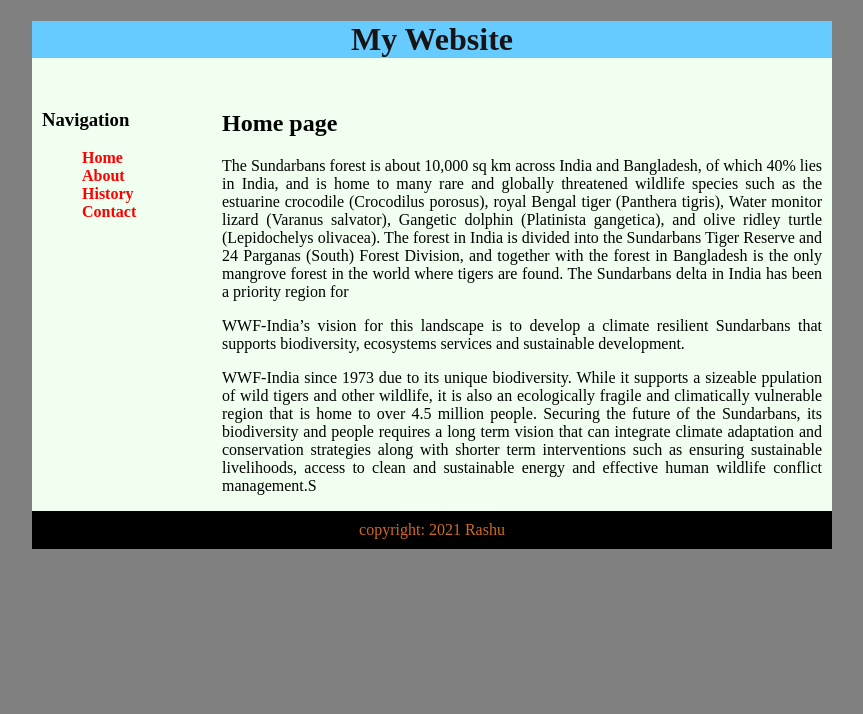
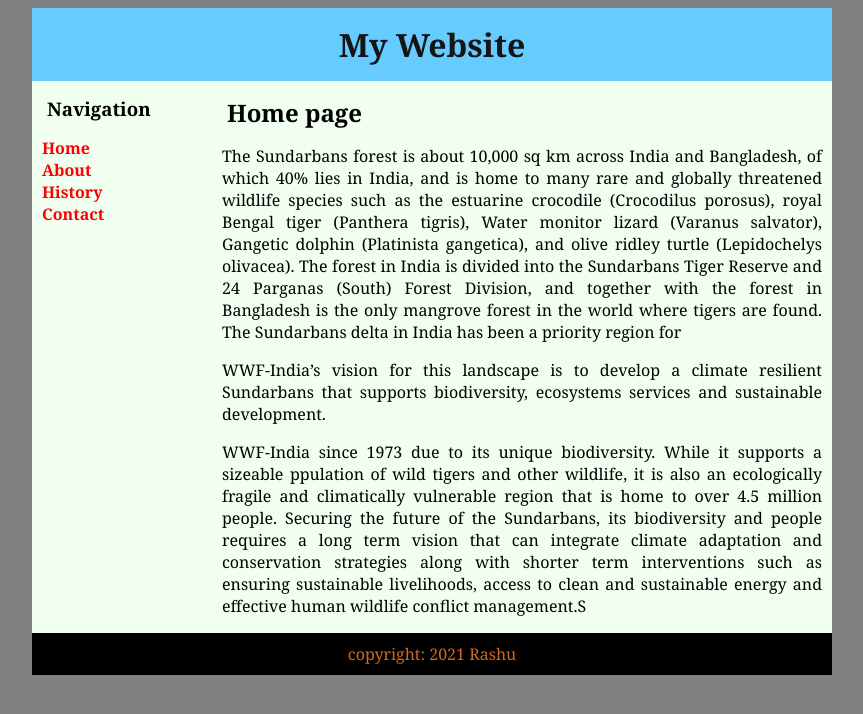
Before and after one commit to rkrashu/first-simple-project, a plain HTML site: page index.html in a window 1280 px wide. Shown: the whole page, without its empty margins (208-1071 px from the left). Drawn offline with Linux system fonts and the light colour scheme.

Commit message:
style add

```diff
--- a/style.css
+++ b/style.css
@@ -1,4 +1,5 @@
-body {background-color:gray}
+body {background-color:gray;
+font-family: Georgia, 'Times New Roman', Times, serif;}
 #container {background-color: honeydew;
     width:800px;
     margin-left: auto;
@@ -7,11 +8,12 @@
 #header {background-color:#66CCFF;
     text-align:center;
     font-weight: 900px;
-    padding: 0%;
+    padding: 10px;
 color:rgb(22, 20, 20);}
 #content {padding:10px;
 
 }
+h1, h2, h3{margin:5px}
 #nav {width:180px;
 float: left;
 }
@@ -26,7 +28,7 @@
     color:chocolate;
 }
 ul{list-style-type: none;
-}
+padding: 0px;}
 ul li a{text-decoration: none;
 color:red;
 font-weight:bold;}
```
